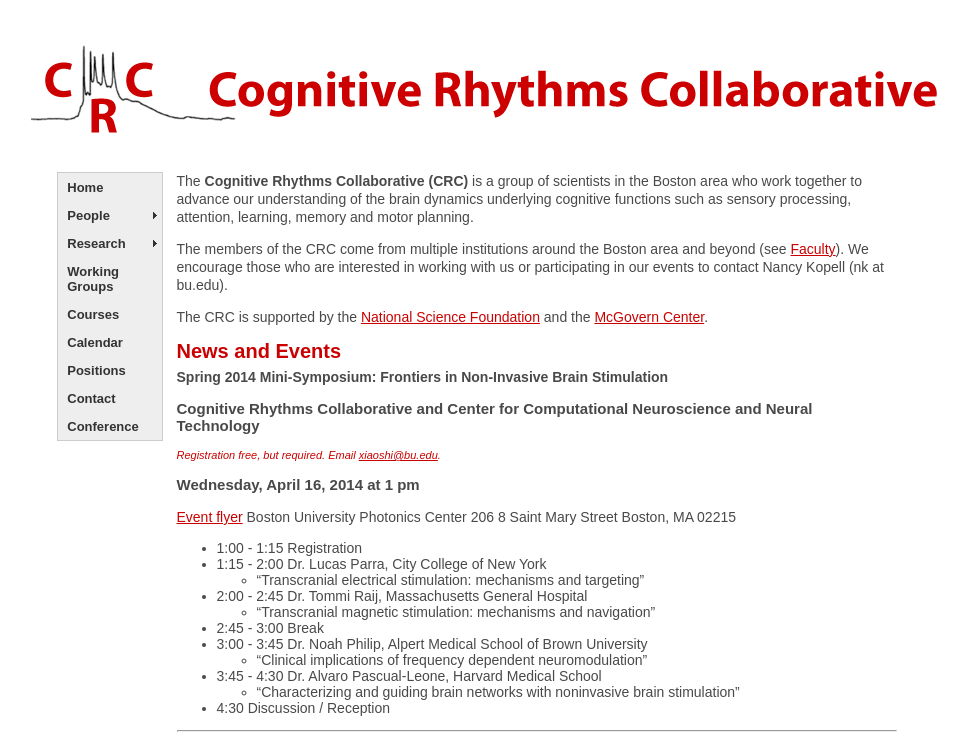
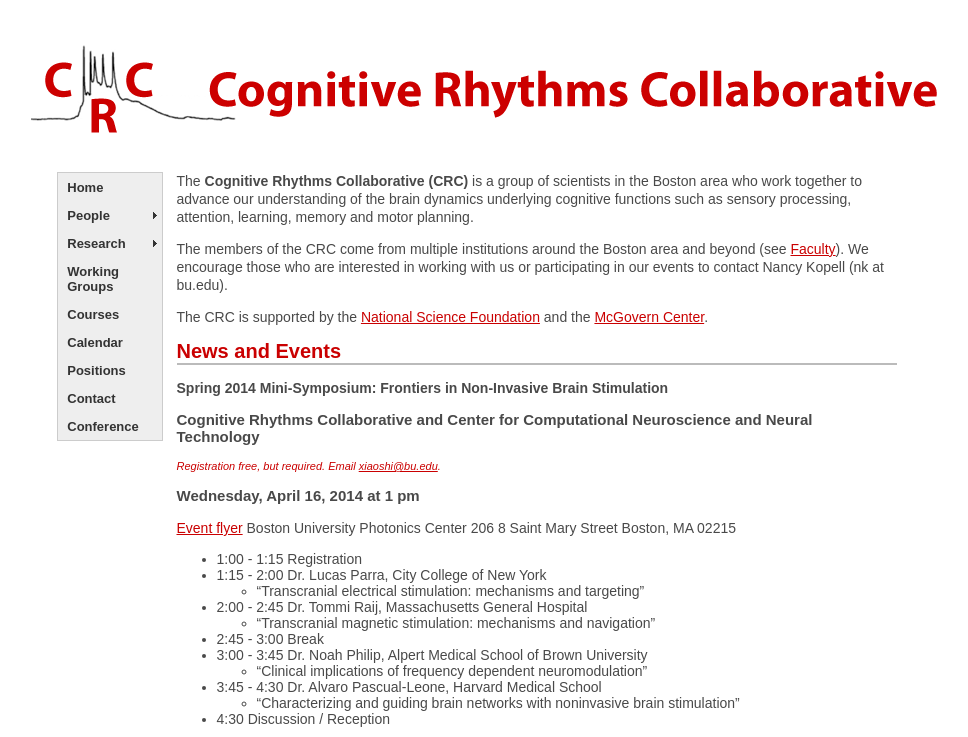
Before and after one commit to cogrhythms/cogrhythms.github.io, a Jekyll site: the page built from index.md, in a window 1280 px wide. Shown: the top 737 px of the page, without its empty margins (138-1106 px from the left). Built offline with Jekyll 4.4.1, drawn with Linux system fonts in a browser that asks for light colours; nearby versions of some CDN libraries; Markdown is read by kramdown in place of the engine named in the settings; grey boxes are pictures that could not be loaded.

Commit message:
adjust h1 styling to have horizontal rule under it

```diff
--- a/css/cbd.css
+++ b/css/cbd.css
@@ -110,10 +110,12 @@
 }
 
 h1 {
-	margin: 10px 0px 6px 0px;
+	margin: 10px 0px 15px 0px;
 	font-size: 20px;
 	color: #ca0001;
-	}
+	border-bottom: 2px solid #BBB;
+}
+
 #title {
 	margin: 0px 0px 15px 0px;
 	font-size: 24px;
```
